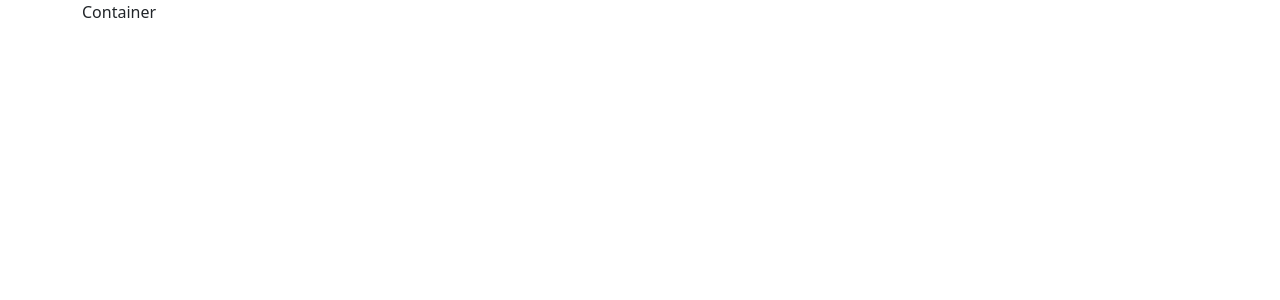
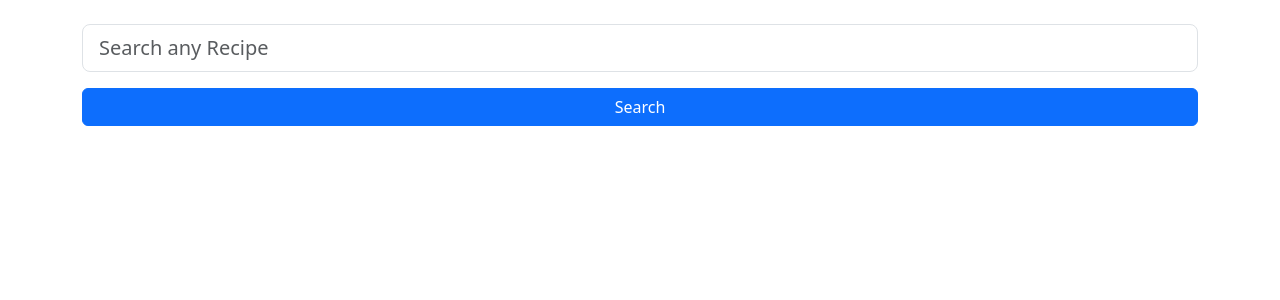
Before and after one commit to Alejandro1709/Recipes, a Flask app: page / in a window 1280 px wide. Before the commit the part shown is almost empty. Shown: the top 300 px of the page. Run offline with Flask 3, Linux system fonts and the light colour scheme.

Commit message:
Add: Searchbar

```diff
--- a/templates/home.html
+++ b/templates/home.html
@@ -16,7 +16,21 @@
     <title>Recipes</title>
   </head>
   <body>
-    <main class="container">Container</main>
+    <main class="container">
+      <header class="py-4">
+        <form class="container">
+          <div class="row gy-3">
+            <input
+              class="form-control form-control-lg"
+              type="text"
+              placeholder="Search any Recipe"
+              aria-label=".form-control-lg example"
+            />
+            <button type="submit" class="btn btn-primary">Search</button>
+          </div>
+        </form>
+      </header>
+    </main>
     <script
       src="https://cdn.jsdelivr.net/npm/bootstrap@5.3.3/dist/js/bootstrap.bundle.min.js"
       integrity="sha384-YvpcrYf0tY3lHB60NNkmXc5s9fDVZLESaAA55NDzOxhy9GkcIdslK1eN7N6jIeHz"
```
